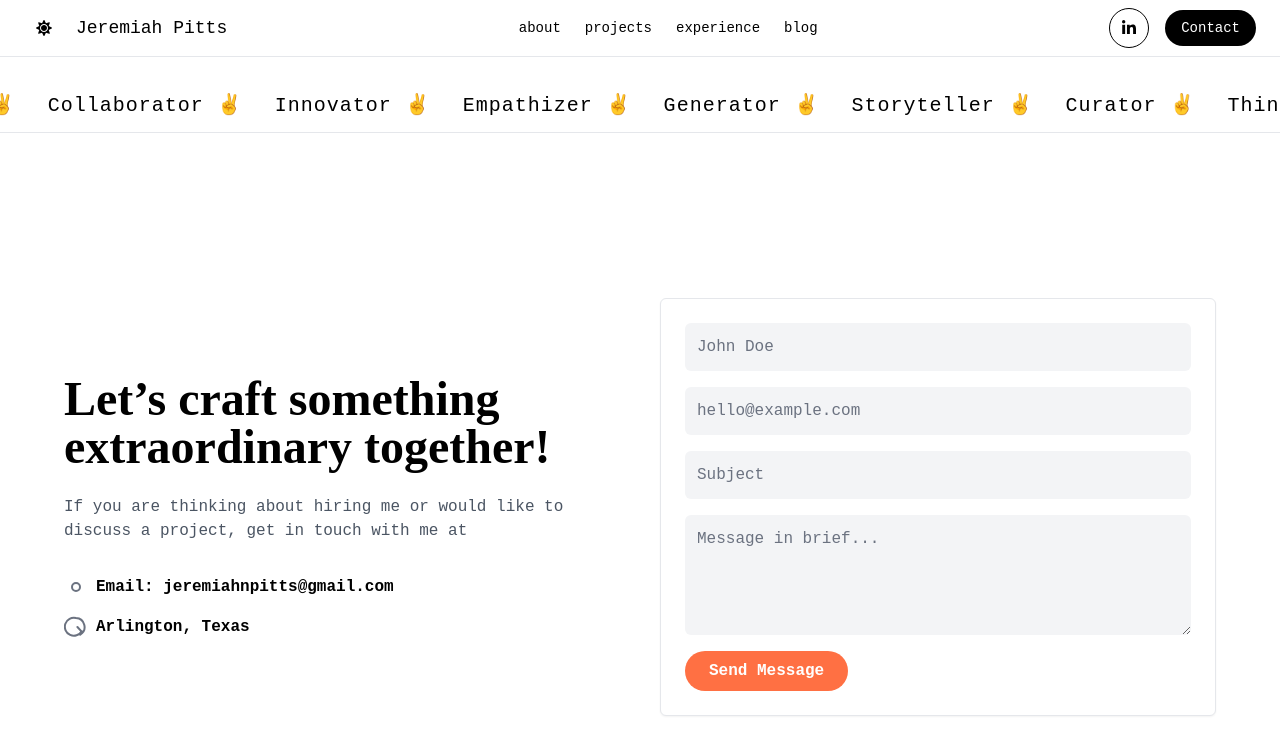
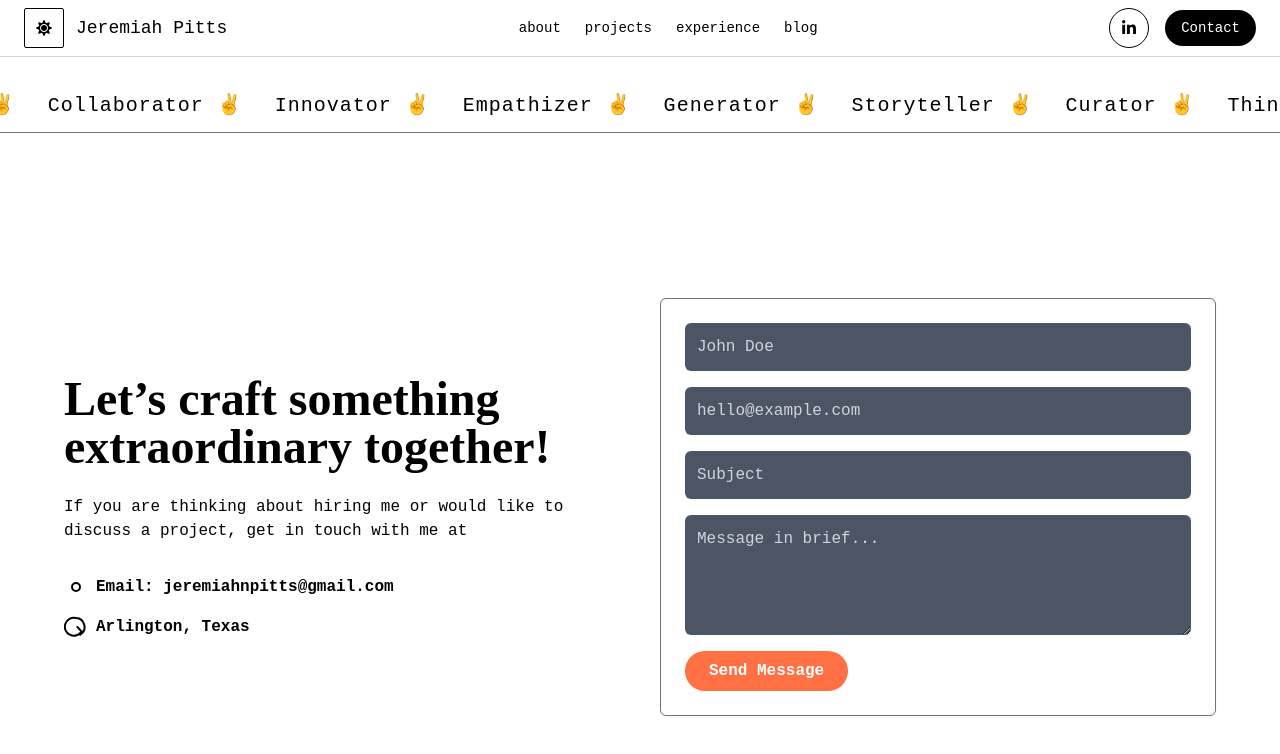
Before and after one commit to xchar08/newest-portfolio, a React (Create React App) app in the folder my-portfolio/: page /contact in a window 1280 px wide. Shown: the top 754 px of the page. Built offline with nearby package versions, Linux system fonts and the light colour scheme.

Commit message:
still working out the kinks in dark mode

```diff
--- a/my-portfolio/src/App.js
+++ b/my-portfolio/src/App.js
@@ -1,10 +1,11 @@
-import React, { useEffect } from 'react';
+// src/App.js
+
+import React, { useState, useEffect } from 'react';
 import { Route, Routes, Link } from 'react-router-dom';
 import AOS from 'aos';
 import 'aos/dist/aos.css';
 import { FaSun, FaLinkedinIn } from 'react-icons/fa';
 
-// Import your separate page components
 import Home from './components/home/Home';
 import About from './components/about/About';
 import Experience from './components/experience/Experience';
@@ -15,28 +16,54 @@ import Contact from './components/contact/Contact';
 import ProjectDetail from './components/projects/ProjectDetail';
 
 function App() {
+  const [darkMode, setDarkMode] = useState(false); // Start in light mode by default
+
   useEffect(() => {
     AOS.init({ duration: 800, easing: 'slide' });
   }, []);
 
+  const toggleDarkMode = () => {
+    setDarkMode(!darkMode);
+  };
+
+  const darkBackground = '#181918';
+  const lightBackground = '#ffffff';
+
+  // We add 'dark' class to root div if darkMode is true.
+  // Then child components can use "dark:bg-..." or "dark:text-..." or "dark:prose-invert"
   return (
-    <>
-      {/* Lily Meng–style header */}
-      <nav className="fixed w-full z-10 bg-white py-2 px-6 border-b border-gray-200 flex items-center justify-between">
-        {/* Left side: Sun icon + Name */}
+    <div className={darkMode ? 'dark min-h-screen' : 'min-h-screen'}>
+      <div
+        className={`transition-colors duration-300 ${
+          darkMode ? 'bg-[#181918] text-white' : 'bg-white text-black'
+        } min-h-screen`}
+      >
+        <nav
+          className={`fixed w-full z-10 py-2 px-6 border-b flex items-center justify-between transition-colors duration-300`}
+          style={{
+            backgroundColor: darkMode ? '#181918' : '#ffffff',
+            borderColor: darkMode ? '#4b4e52' : '#d1d5db',
+          }}
+        >
+          {/* Left side */}
           <div className="flex items-center space-x-3">
-          {/* Square with black sun on white */}
-          <div className="bg-white w-10 h-10 flex items-center justify-center rounded-sm">
-            <FaSun className="text-black" />
+            <div
+              onClick={toggleDarkMode}
+              className="w-10 h-10 flex items-center justify-center rounded-sm cursor-pointer border"
+              style={{
+                borderColor: darkMode ? '#ffffff' : '#000000',
+                backgroundColor: darkMode ? '#181918' : '#ffffff',
+              }}
+            >
+              <FaSun className={darkMode ? 'text-white' : 'text-black'} />
             </div>
-          {/* Name -> Homepage */}
-          <Link to="/" className="text-lg font-mono text-black hover:underline">
+            <Link to="/" className="text-lg font-mono hover:underline">
               Jeremiah Pitts
             </Link>
           </div>
 
           {/* Center Nav */}
-        <div className="flex items-center space-x-6 font-mono text-sm text-black">
+          <div className="flex items-center space-x-6 font-mono text-sm">
             <Link to="/about" className="hover:underline">
               about
             </Link>
@@ -51,47 +78,50 @@ function App() {
             </Link>
           </div>
 
-        {/* Right side: LinkedIn + Contact */}
+          {/* Right side */}
           <div className="flex items-center space-x-4">
             <a
               href="https://www.linkedin.com/in/jeremiahpitts/"
               target="_blank"
               rel="noopener noreferrer"
-            className="w-10 h-10 border border-black rounded-full flex items-center justify-center hover:bg-black hover:text-white transition"
+              className={`w-10 h-10 rounded-full flex items-center justify-center transition ${
+                darkMode
+                  ? 'border border-white hover:bg-white hover:text-black'
+                  : 'border border-black hover:bg-black hover:text-white'
+              }`}
             >
               <FaLinkedinIn />
             </a>
             <Link
               to="/contact"
-            className="bg-black text-white px-4 py-2 rounded-full hover:bg-gray-900 transition text-sm"
+              className={`px-4 py-2 rounded-full text-sm transition ${
+                darkMode
+                  ? 'bg-white text-black hover:bg-gray-200'
+                  : 'bg-black text-white hover:bg-gray-900'
+              }`}
             >
               Contact
             </Link>
           </div>
         </nav>
 
-      {/* Main content with top padding to avoid header overlap */}
-      <div className="pt-20">
+        <div className="pt-20 transition-colors duration-300">
           <Routes>
-          {/* Separate pages for each route */}
             <Route path="/" element={<Home />} />
             <Route path="/about" element={<About />} />
             <Route path="/projects" element={<Projects />} />
             <Route path="/experience" element={<Experience />} />
             <Route path="/contact" element={<Contact />} />
 
-          {/* Blog */}
             <Route path="/blog" element={<BlogList />} />
             <Route path="/post/:id" element={<BlogDetail />} />
-
-          {/* Project Detail (dynamic route) */}
             <Route path="/projects/:projectName" element={<ProjectDetail />} />
 
-          {/* 404 fallback */}
             <Route path="*" element={<div className="p-8 text-center">Page Not Found</div>} />
           </Routes>
         </div>
-    </>
+      </div>
+    </div>
   );
 }
 
--- a/my-portfolio/src/components/contact/Contact.js
+++ b/my-portfolio/src/components/contact/Contact.js
@@ -1,6 +1,6 @@
+// src/components/contact/Contact.js
 import React from 'react';
 
-// Example words to scroll horizontally
 const rotatingWords = [
   'Curator ✌️',
   'Thinker ✌️',
@@ -13,11 +13,10 @@ const rotatingWords = [
 
 function Contact() {
   return (
-    <div className="h-screen bg-white flex flex-col text-black overflow-hidden">
-      {/* Horizontal Scrolling Nav on White BG */}
-      <div className="w-full bg-white py-3 border-b border-gray-200 overflow-hidden relative">
-        <div className="flex animate-marquee whitespace-nowrap text-xl font-mono tracking-wider text-black">
-          {/* Repeat the words for a seamless scroll loop */}
+    <div className="h-screen flex flex-col text-inherit overflow-hidden">
+      {/* Horizontal Scrolling Nav */}
+      <div className="py-3 border-b border-gray-500 overflow-hidden relative">
+        <div className="flex animate-marquee whitespace-nowrap text-xl font-mono tracking-wider">
           {rotatingWords.map((word, idx) => (
             <span key={idx} className="mx-4">
               {word}
@@ -37,62 +36,62 @@ function Contact() {
           {/* Left Info */}
           <div className="flex flex-col justify-center">
             <h1
-              className="text-4xl md:text-5xl font-bold mb-6 text-black"
+              className="text-4xl md:text-5xl font-bold mb-6"
               style={{ fontFamily: "'Times New Roman', Times, serif" }}
             >
               Let’s craft something extraordinary together!
             </h1>
-            <p className="text-md text-gray-700 mb-8">
+            <p className="text-md mb-8">
               If you are thinking about hiring me or would like to discuss a project, get in touch with me at
             </p>
             <div className="space-y-4">
               <div className="flex items-center space-x-2">
-                <svg className="w-6 h-6 text-gray-500" fill="none" stroke="currentColor"
+                <svg className="w-6 h-6" fill="none" stroke="currentColor"
                      viewBox="0 0 24 24" strokeWidth="2">
                   <path strokeLinecap="round" strokeLinejoin="round"
                         d="M16 12a4 4 0 01-8 0m8 0a4 4 0 01-8 0m8 0c0 2.21-1.79
                            4-4 4s-4-1.79-4-4m8 0c0-2.21-1.79-4-4-4s-4 1.79-4 4"/>
                 </svg>
-                <span className="font-semibold text-black">Email: jeremiahnpitts@gmail.com</span>
+                <span className="font-semibold">Email: jeremiahnpitts@gmail.com</span>
               </div>
               <div className="flex items-center space-x-2">
-                <svg className="w-6 h-6 text-gray-500" fill="none" stroke="currentColor"
+                <svg className="w-6 h-6" fill="none" stroke="currentColor"
                      viewBox="0 0 24 24" strokeWidth="2">
                   <path strokeLinecap="round" strokeLinejoin="round"
                         d="M17.657 16.657L13.414 12m4.243 4.243A9 9
                            0 1112 3v0a9 9 0 014.243 16.657z"/>
                 </svg>
-                <span className="font-semibold text-black">Arlington, Texas</span>
+                <span className="font-semibold">Arlington, Texas</span>
               </div>
             </div>
           </div>
 
           {/* Right Form */}
-          <div className="bg-white rounded-md p-6 border border-gray-200 shadow-sm">
+          <div className="rounded-md p-6 border border-gray-500 shadow-sm">
             <form className="flex flex-col space-y-4">
               <input
                 type="text"
                 placeholder="John Doe"
-                className="bg-gray-100 rounded-md p-3 focus:outline-none focus:ring-2
-                           focus:ring-orange-500 text-black placeholder-gray-500"
+                className="rounded-md p-3 focus:outline-none focus:ring-2
+                           focus:ring-orange-500 placeholder-gray-300 bg-gray-700"
               />
               <input
                 type="email"
                 placeholder="hello@example.com"
-                className="bg-gray-100 rounded-md p-3 focus:outline-none focus:ring-2
-                           focus:ring-orange-500 text-black placeholder-gray-500"
+                className="rounded-md p-3 focus:outline-none focus:ring-2
+                           focus:ring-orange-500 placeholder-gray-300 bg-gray-700"
               />
               <input
                 type="text"
                 placeholder="Subject"
-                className="bg-gray-100 rounded-md p-3 focus:outline-none focus:ring-2
-                           focus:ring-orange-500 text-black placeholder-gray-500"
+                className="rounded-md p-3 focus:outline-none focus:ring-2
+                           focus:ring-orange-500 placeholder-gray-300 bg-gray-700"
               />
               <textarea
                 placeholder="Message in brief..."
                 rows="4"
-                className="bg-gray-100 rounded-md p-3 focus:outline-none focus:ring-2
-                           focus:ring-orange-500 text-black placeholder-gray-500"
+                className="rounded-md p-3 focus:outline-none focus:ring-2
+                           focus:ring-orange-500 placeholder-gray-300 bg-gray-700"
               />
               <button
                 type="submit"
@@ -106,8 +105,6 @@ function Contact() {
           </div>
         </div>
       </div>
-
-      {/* Removed Footer */}
     </div>
   );
 }
```
Also changed, not shown: my-portfolio/src/components/about/About.js (+18 -19 lines), my-portfolio/src/components/blog/BlogDetail.js (+11 -28 lines), my-portfolio/src/components/blog/BlogList.js (+9 -25 lines), my-portfolio/src/components/experience/Experience.js (+10 -17 lines), my-portfolio/src/components/home/Home.js (+14 -12 lines), my-portfolio/src/components/projects/Projects.jsx (+5 -6 lines), my-portfolio/public/about-headshot.jpeg (added). Lines whose indentation alone changed are shown as unchanged.
